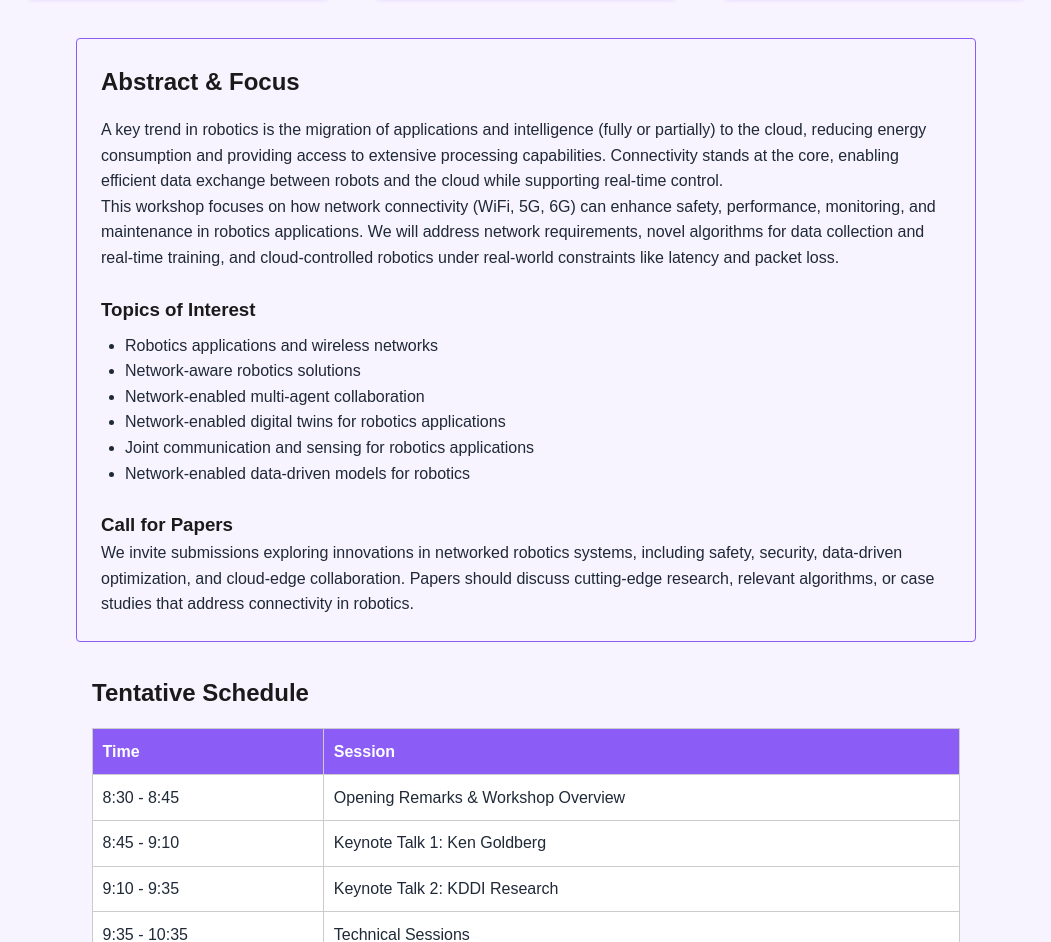
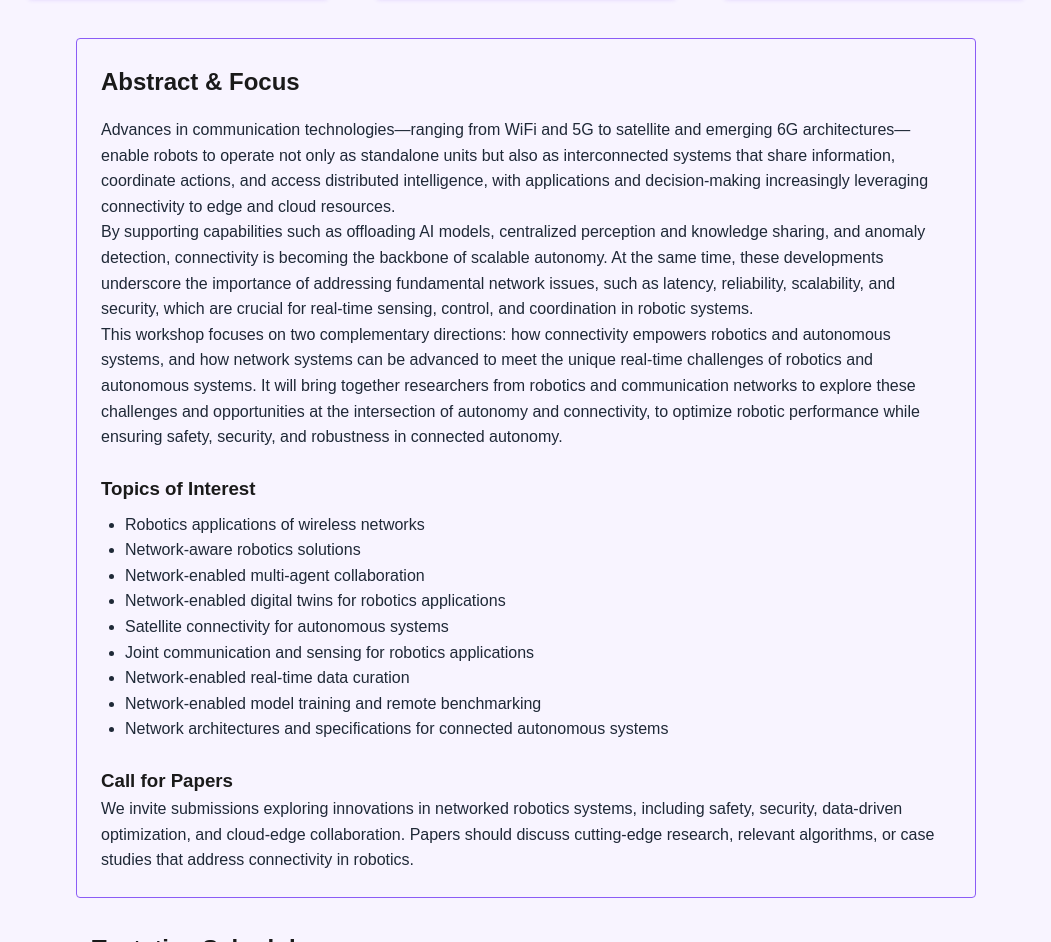
Before and after one commit to ASAS-Labs/connected-robots, a plain HTML site: page index.html in a window 1280 px wide. Shown: the part 2005-2947 px from the top of the page, without its empty margins (114-1165 px from the left). Drawn offline with Linux system fonts and the light colour scheme.

Commit message:
Update workshop abstract and topics per new brief (connectivity, 5G/6G, satellite, real-time)

```diff
--- a/index.html
+++ b/index.html
@@ -199,26 +199,26 @@
   <section class="abstract-section">
     <h2>Abstract & Focus</h2>
     <p>
-      A key trend in robotics is the migration of applications and intelligence (fully or partially)
-      to the cloud, reducing energy consumption and providing access to extensive processing
-      capabilities. Connectivity stands at the core, enabling efficient data exchange between
-      robots and the cloud while supporting real-time control.
+      Advances in communication technologies—ranging from WiFi and 5G to satellite and emerging 6G architectures—enable robots to operate not only as standalone units but also as interconnected systems that share information, coordinate actions, and access distributed intelligence, with applications and decision-making increasingly leveraging connectivity to edge and cloud resources.
     </p>
     <p>
-      This workshop focuses on how network connectivity (WiFi, 5G, 6G) can enhance safety,
-      performance, monitoring, and maintenance in robotics applications. We will address
-      network requirements, novel algorithms for data collection and real-time training, and
-      cloud-controlled robotics under real-world constraints like latency and packet loss.
+      By supporting capabilities such as offloading AI models, centralized perception and knowledge sharing, and anomaly detection, connectivity is becoming the backbone of scalable autonomy. At the same time, these developments underscore the importance of addressing fundamental network issues, such as latency, reliability, scalability, and security, which are crucial for real-time sensing, control, and coordination in robotic systems.
+    </p>
+    <p>
+      This workshop focuses on two complementary directions: how connectivity empowers robotics and autonomous systems, and how network systems can be advanced to meet the unique real-time challenges of robotics and autonomous systems. It will bring together researchers from robotics and communication networks to explore these challenges and opportunities at the intersection of autonomy and connectivity, to optimize robotic performance while ensuring safety, security, and robustness in connected autonomy.
     </p>
 
     <h3>Topics of Interest</h3>
     <ul>
-      <li>Robotics applications and wireless networks</li>
+      <li>Robotics applications of wireless networks</li>
       <li>Network-aware robotics solutions</li>
       <li>Network-enabled multi-agent collaboration</li>
       <li>Network-enabled digital twins for robotics applications</li>
+      <li>Satellite connectivity for autonomous systems</li>
       <li>Joint communication and sensing for robotics applications</li>
-      <li>Network-enabled data-driven models for robotics</li>
+      <li>Network-enabled real-time data curation</li>
+      <li>Network-enabled model training and remote benchmarking</li>
+      <li>Network architectures and specifications for connected autonomous systems</li>
     </ul>
 
     <h3>Call for Papers</h3>
```
